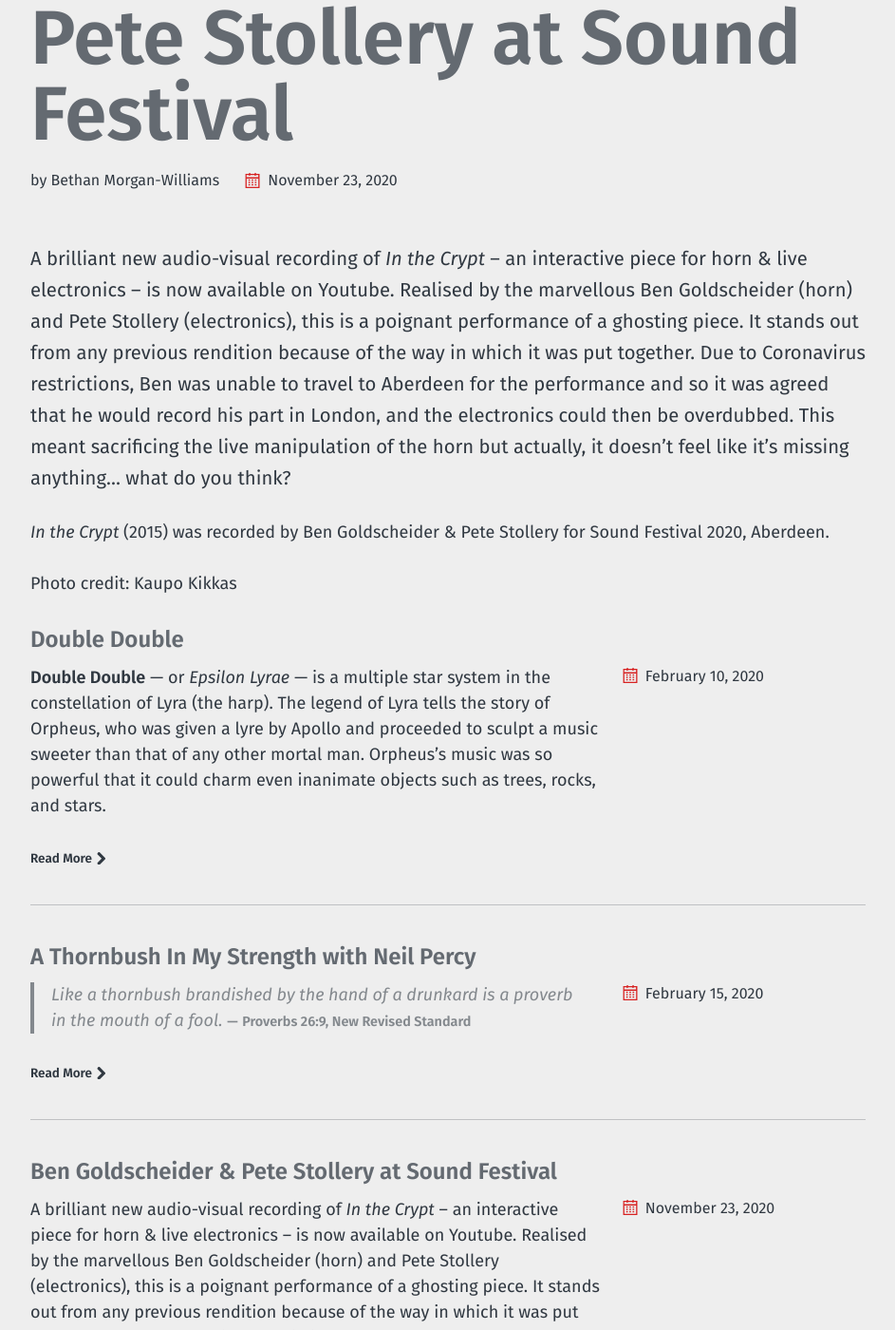
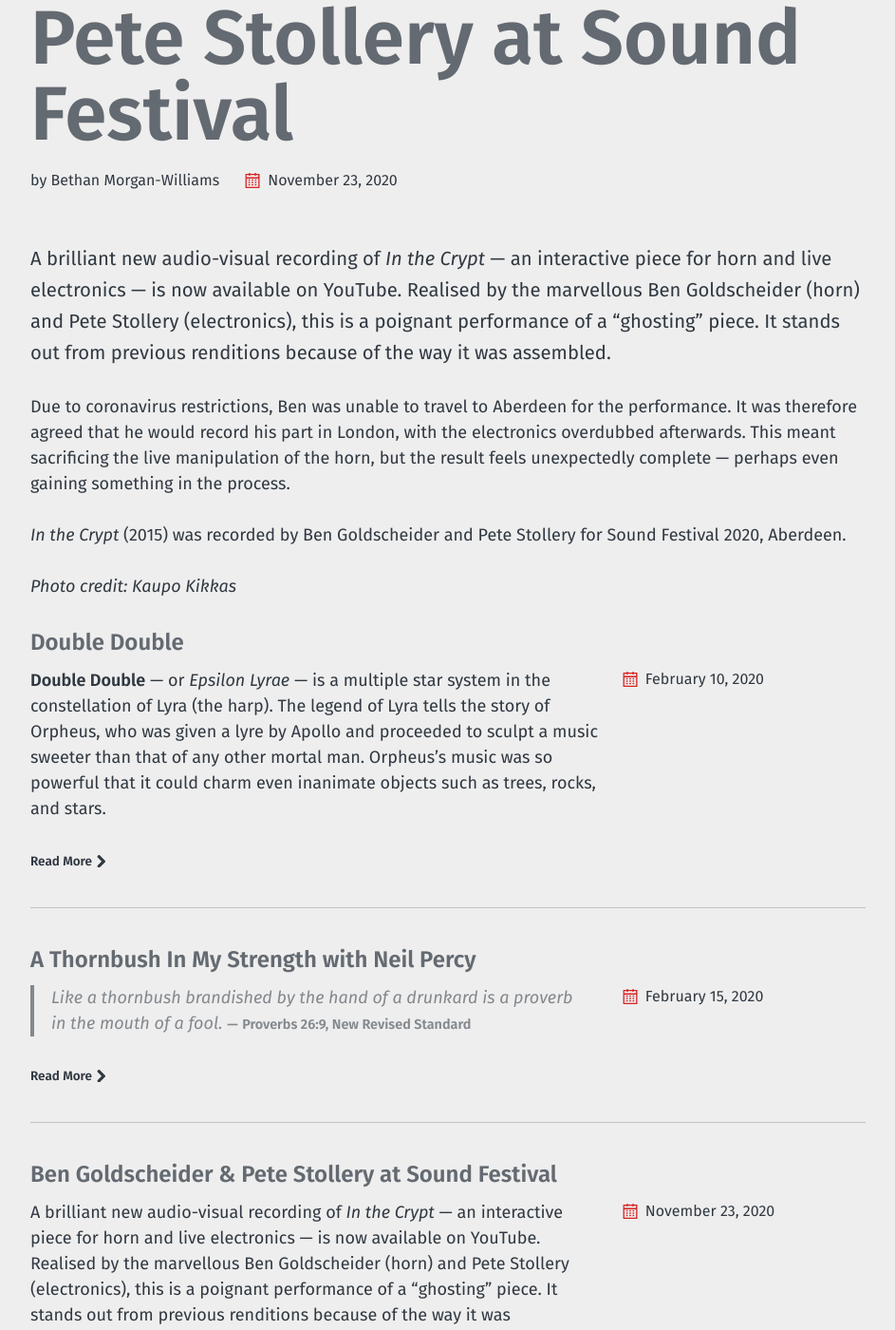
Before and after one commit to morganwilliamsb/website, a Jekyll site: the page built from _listen/at-Sound-Festival.md, in a window 1280 px wide and 1400 px high, scrolled down 249 px. Shown: the whole window at 95% size, without its empty margins (40-983 px from the left). Built offline with Jekyll 4.4.1, drawn with Linux system fonts in a browser that asks for light colours; some of the changed text lies outside the part shown.

Commit message:
Revise description and formatting for Sound Festival piece
Updated text formatting and improved clarity in the description of the audio-visual recording of *In the Crypt*. Added details about the recording process due to coronavirus restrictions.

```diff
--- a/_listen/at-Sound-Festival.md
+++ b/_listen/at-Sound-Festival.md
@@ -4,8 +4,10 @@ layout: collection
 date: 2020-11-23
 ---
 
-A brilliant new audio-visual recording of _In the Crypt_ – an interactive piece for horn & live electronics – is now available on Youtube. Realised by the marvellous Ben Goldscheider (horn) and Pete Stollery (electronics), this is a poignant performance of a ghosting piece. It stands out from any previous rendition because of the way in which it was put together. Due to Coronavirus restrictions, Ben was unable to travel to Aberdeen for the performance and so it was agreed that he would record his part in London, and the electronics could then be overdubbed. This meant sacrificing the live manipulation of the horn but actually, it doesn’t feel like it’s missing anything… what do you think?
+A brilliant new audio-visual recording of *In the Crypt* — an interactive piece for horn and live electronics — is now available on YouTube. Realised by the marvellous Ben Goldscheider (horn) and Pete Stollery (electronics), this is a poignant performance of a “ghosting” piece. It stands out from previous renditions because of the way it was assembled.
 
-_In the Crypt_ (2015) was recorded by Ben Goldscheider & Pete Stollery for Sound Festival 2020, Aberdeen.
+Due to coronavirus restrictions, Ben was unable to travel to Aberdeen for the performance. It was therefore agreed that he would record his part in London, with the electronics overdubbed afterwards. This meant sacrificing the live manipulation of the horn, but the result feels unexpectedly complete — perhaps even gaining something in the process.
 
-Photo credit: Kaupo Kikkas
+*In the Crypt* (2015) was recorded by Ben Goldscheider and Pete Stollery for Sound Festival 2020, Aberdeen.
+
+*Photo credit: Kaupo Kikkas*
```
